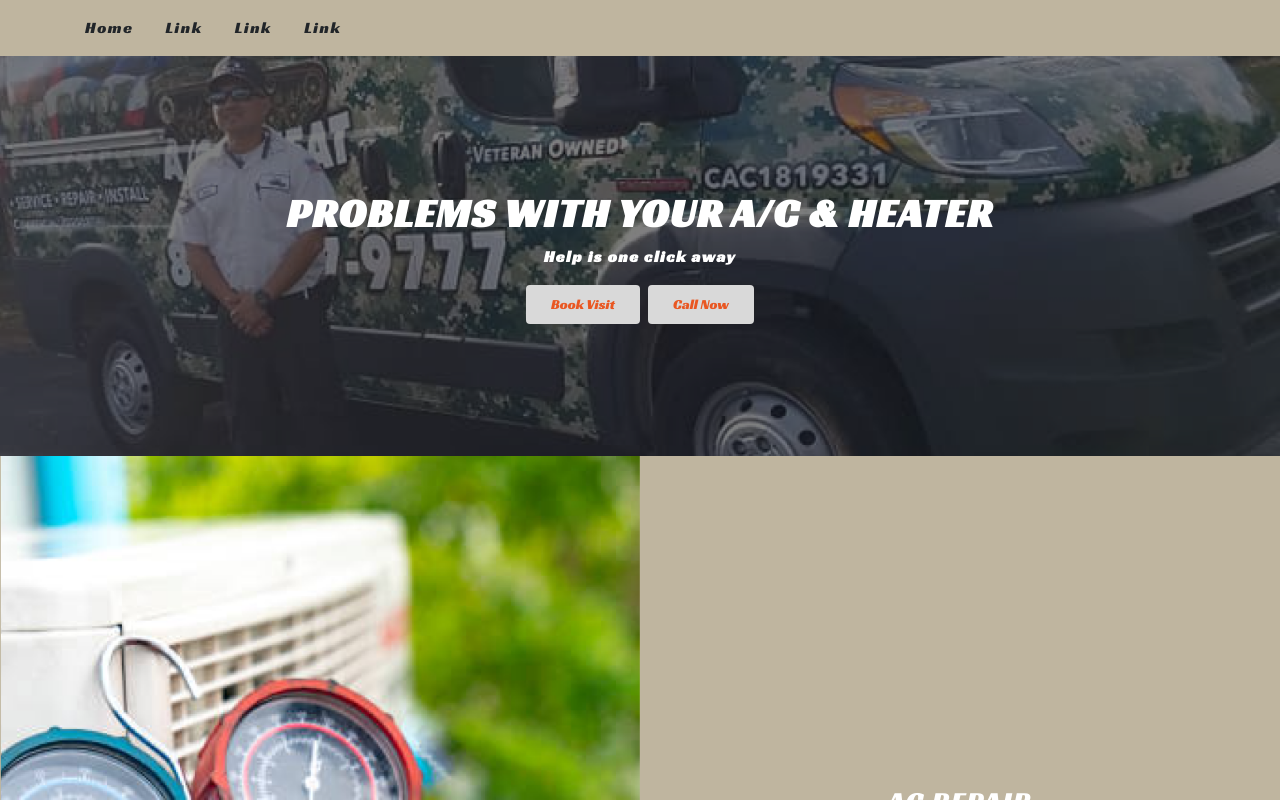
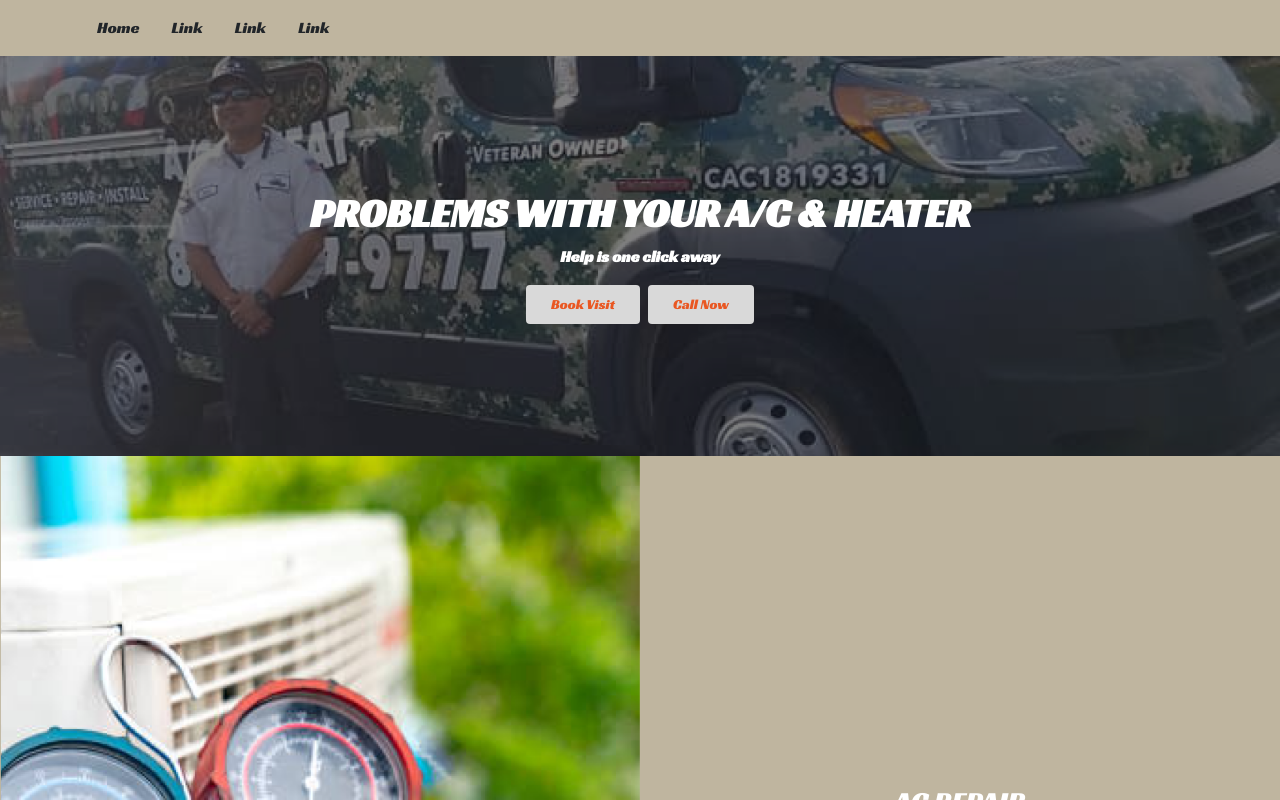
Before and after one commit to yohanJS/tankAc, a Vue app: page / in a window 1280 px wide. Shown: the top 800 px of the page. Built offline with nearby package versions, Linux system fonts and the light colour scheme.

Commit message:
- removing letter spacing

```diff
--- a/src/assets/main.css
+++ b/src/assets/main.css
@@ -4,5 +4,4 @@
 #app {
   margin: 0 auto;
   font-family: 'Racing Sans One', sans-serif;
-  letter-spacing: 1.5px;
 }
```
